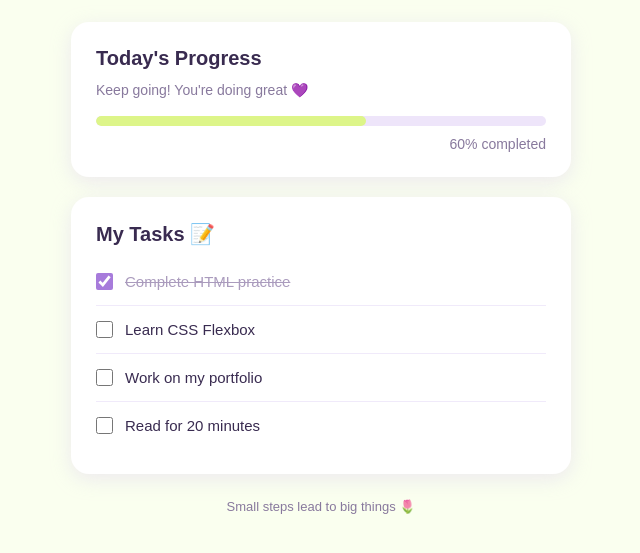
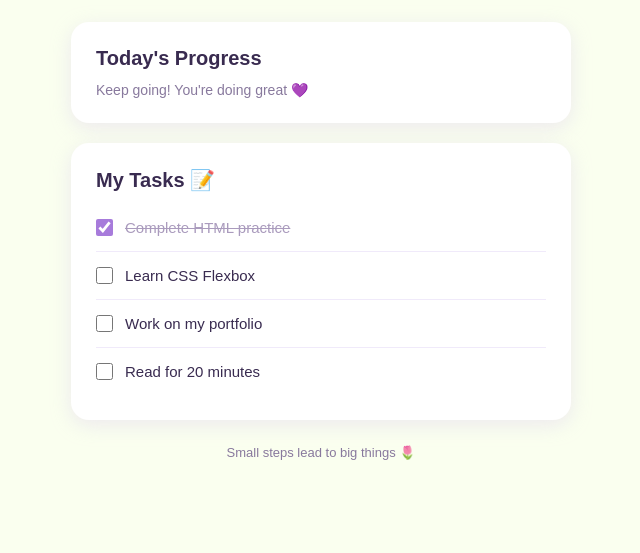
Before and after one commit to riyathakur-20/to-do-list, a plain HTML site: page index.html in a window 1280 px wide. Shown: the part 101-654 px from the top of the page, without its empty margins (319-959 px from the left). Drawn offline with Linux system fonts and the light colour scheme.

Commit message:
Add files via upload

```diff
--- a/index.html
+++ b/index.html
@@ -17,10 +17,8 @@
         <div class="progress-card">
             <h2>Today's Progress</h2>
             <p>Keep going! You're doing great 💜</p>
-            <div class="progress">
-                <div class="progress-fill"></div>
-            </div>
-            <p class="small">60% completed</p>
+
+
         </div>
 
         <div class="task-card">
```
